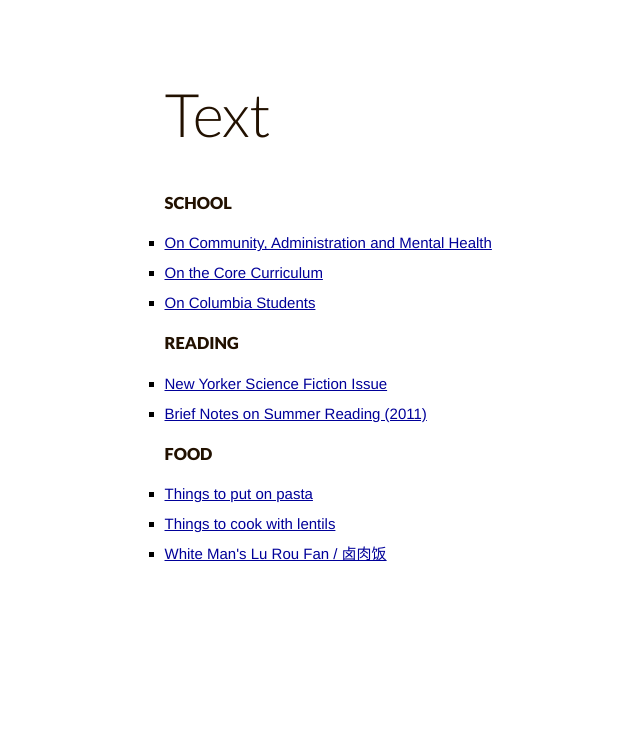
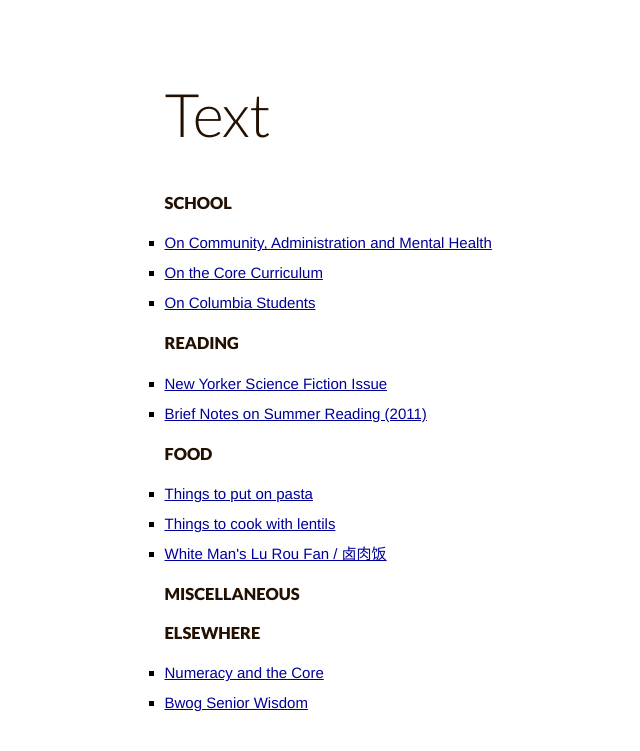
Before and after one commit to jacobandreas/writing, a Jekyll site: the page built from index.html, in a window 1280 px wide. Shown: the top 751 px of the page, without its empty margins (138-778 px from the left). Built offline with Jekyll 4.4.1, drawn with Linux system fonts in a browser that asks for light colours.

```diff
--- a/index.html
+++ b/index.html
@@ -1,10 +1,11 @@
 ---
-title : Text
+title : Writing
 layout : index
 catmap :
   school : School
   reading : Reading
   food : Food
+  misc : Miscellaneous
 ---
 
 {% for pair in page.catmap %}
@@ -18,3 +19,11 @@ catmap :
   {% endfor %}
 </ul>
 {% endfor %}
+
+<h2>Elsewhere</h2>
+<ul>
+  <li><a href="http://www.columbiaspectator.com/2012/04/10/numerically-human">
+    Numeracy and the Core</a></li>
+  <li><a href="http://bwog.com/2012/05/02/senior-wisdom-jacob-andreas/">
+    Bwog Senior Wisdom</a></li>
+</ul>
```
